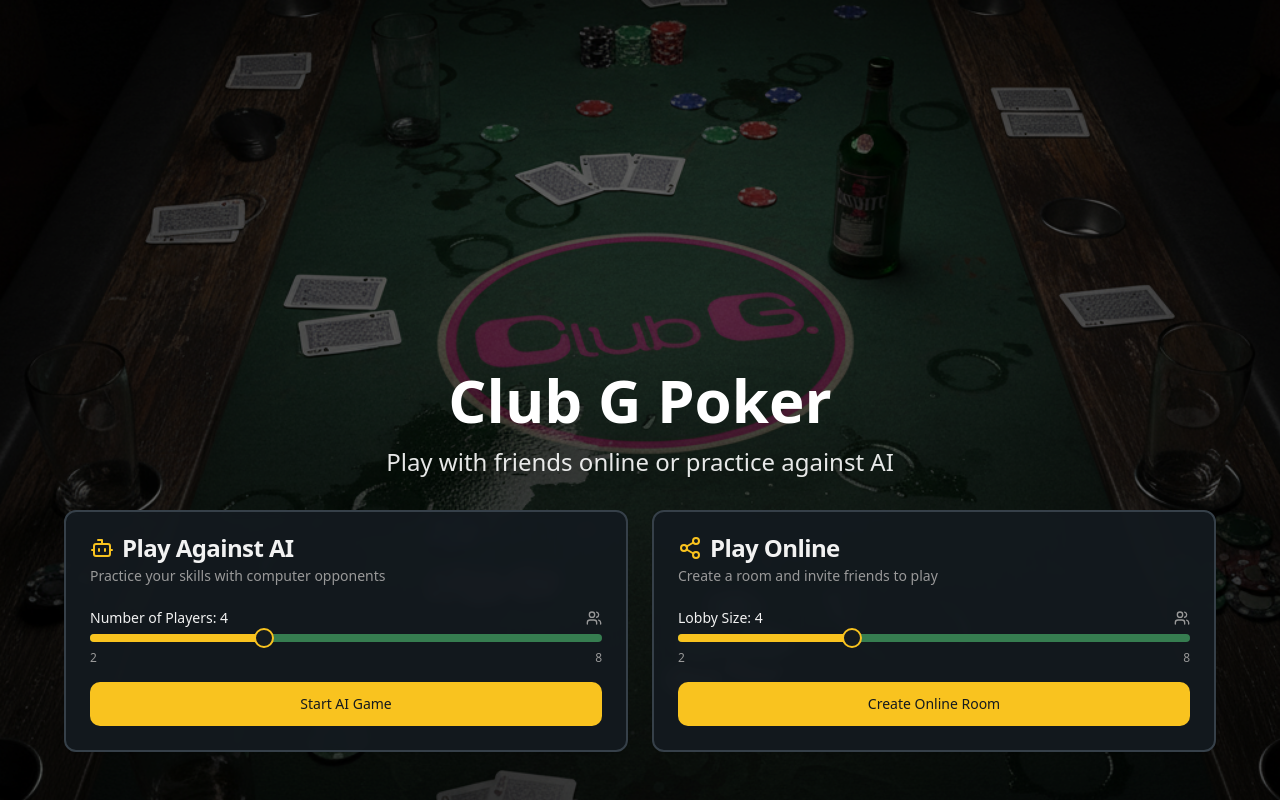
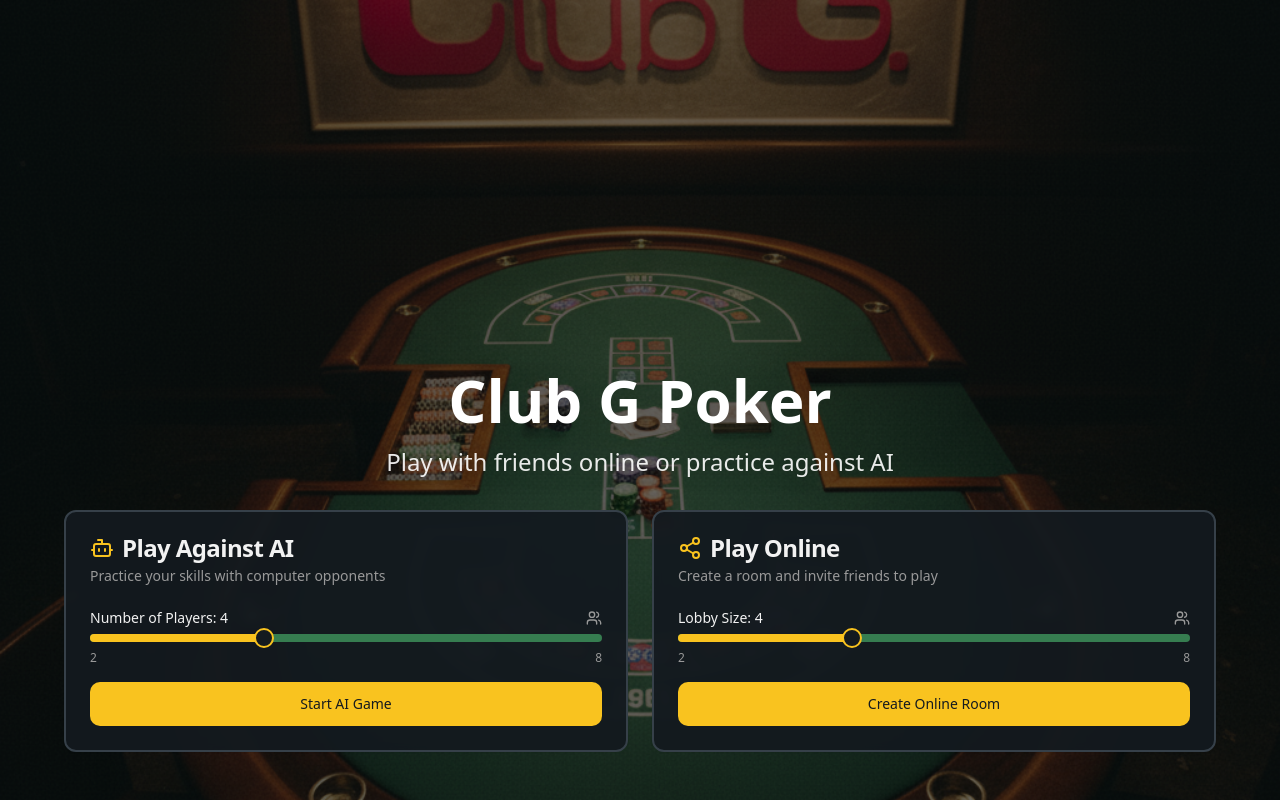
Before and after one commit to Salmisaari/imatra-poker, a React (Vite) app: page / in a window 1280 px wide. Built offline with nearby package versions, Linux system fonts and the light colour scheme; the HTML template or start-up script is replaced by a standard one.

Commit message:
Replace button with background image

```diff
--- a/src/components/poker/GameLobby.tsx
+++ b/src/components/poker/GameLobby.tsx
@@ -6,7 +6,7 @@ import { Input } from '@/components/ui/input';
 import { Slider } from '@/components/ui/slider';
 import { Share2, Bot, Users } from 'lucide-react';
 import { useToast } from '@/hooks/use-toast';
-import pokerTableBg from '@/assets/poker-table-bg.png';
+import clubGTable from '@/assets/club-g-table.png';
 
 interface GameLobbyProps {
   onStartAIGame: (numPlayers: number) => void;
@@ -67,7 +67,7 @@ export function GameLobby({ onStartAIGame, onCreateOnlineGame, onJoinGame }: Gam
     <div
       className="min-h-screen flex items-end justify-center p-4 pb-12 relative"
       style={{
-        backgroundImage: `url(${pokerTableBg})`,
+        backgroundImage: `url(${clubGTable})`,
         backgroundSize: 'cover',
         backgroundPosition: 'center',
         backgroundRepeat: 'no-repeat',
```
Also changed, not shown: src/assets/club-g-table.png (added).
